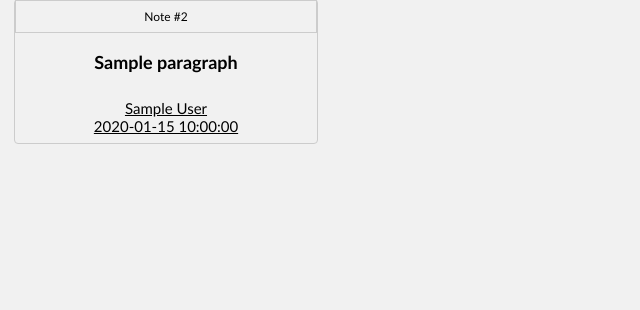
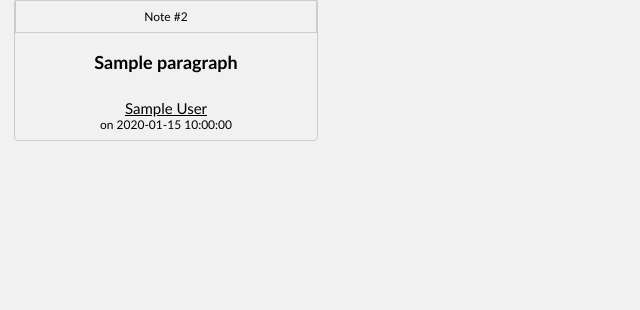
Before and after one commit to sdev00/open-notes, a Flask app: template templates/gallery.html in a window 1280 px wide. Shown: the part 114-424 px from the top of the page, without its empty margins (0-640 px from the left). Run offline with Flask 2, Linux system fonts and the light colour scheme; the template is opened without the code that fills it: most values are stand-ins (such as "Sample title", 1, 10 or a date in 2020).

Commit message:
more styling

```diff
--- a/main.py
+++ b/main.py
@@ -11,7 +11,7 @@ def show_notes():
 
     # add all notes to list
     notes = []
-    for index, note_file in enumerate(note_files):
+    for note_file in note_files:
         note_dict = get_from_file(note_file)
         notes.append(note_dict)
 
--- a/static/main.css
+++ b/static/main.css
@@ -18,15 +18,6 @@ div.gallery {
   border-radius: 4px;
 }
 
-div.gallery-author {
-  /* set size smaller */
-  font-size: 15px;
-  /* underline */
-  text-decoration: underline;
-  padding: 8px;
-  text-align: center;
-}
-
 div.gallery-text {
     /* set size larger */
     font-size: 18px;
@@ -41,6 +32,27 @@ div.gallery-header {
   font-size: 12px;
   border: 1px solid #ccc;
   padding: 8px;
+  text-align: center;
+}
+
+div.gallery-description {
+  text-align: center;
+  padding: 8px;
+}
+
+div.gallery-author {
+  /* set size medium */
+  font-size: 15px;
+  /* underline */
+  text-decoration: underline;
+  padding: 0px;
+  text-align: center;
+}
+
+div.gallery-date {
+  /* set size smaller */
+  font-size: 12px;
+  padding: 0px;
   text-align: center;
 }
 
--- a/templates/gallery.html
+++ b/templates/gallery.html
@@ -21,10 +21,9 @@
             <p>{{ paragraph }}</p>
         {% endfor %}
     </div>
-    <div class="gallery-author">
-      {{ note[1]["author"] }}
-      <br>
-      {{ note[1]["date"] }}
+    <div class="gallery-description">
+      <div class="gallery-author">{{ note[1]["author"] }}</div>
+      <div class="gallery-date">on {{ note[1]["date"] }}</div>
     </div>
   </div>
 </div>
@@ -33,10 +32,5 @@
 
 <div class="clearfix"></div>
 
-<!-- <div style="padding:6px;">
-  <p>This example use media queries to re-arrange the images on different screen sizes: for screens larger than 700px wide, it will show four images side by side, for screens smaller than 700px, it will show two images side by side. For screens smaller than 500px, the images will stack vertically (100%).</p>
-  <p>You will learn more about media queries and responsive web design later in our CSS Tutorial.</p>
-</div> -->
-
 </body>
 </html>
```
